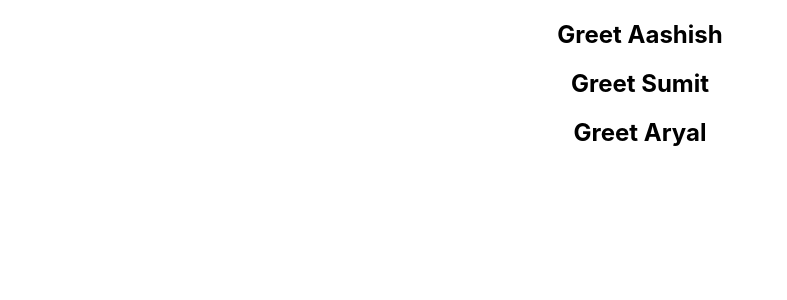
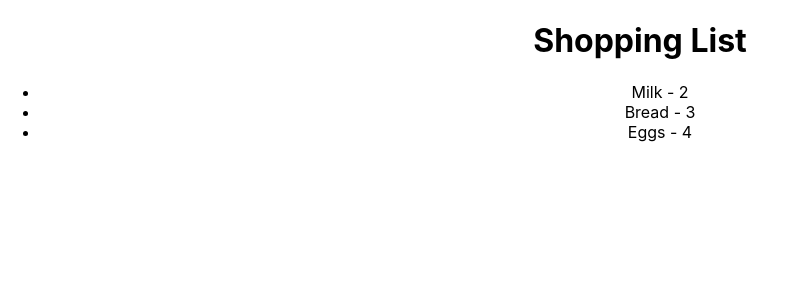
Before and after one commit to aashishpanthee/React-App-with-TypeScript-Beginner, a React (Create React App) app: page / in a window 1280 px wide. Shown: the top 300 px of the page, without its empty margins (0-787 px from the left). Built offline with nearby package versions, Linux system fonts and the light colour scheme.

Commit message:
Create ShoppingList component
Created ShoppingList.tsx component and added it to App.tsx
------Greeter component is comented out !!!!--------

```diff
--- a/src/App.tsx
+++ b/src/App.tsx
@@ -1,13 +1,20 @@
 import React from 'react';
 import './App.css';
-import Greeter from './components/Greeter';
+// import Greeter from './components/Greeter';
+import ShoppingList from './components/ShoppingList';
 
 function App() {
+  const list=[
+    {id:1,product:"Milk",quantity:2},
+    {id:2,product:"Bread",quantity:3},
+    {id:3,product:"Eggs",quantity:4},
+  ]
   return (
     <div className="App">
-      <Greeter person="Aashish"/>
+      {/* <Greeter person="Aashish"/>
       <Greeter person="Sumit"/>
-      <Greeter person="Aryal"/>
+      <Greeter person="Aryal"/> */}
+      <ShoppingList items={list}/>
     </div>
   );
 }
--- /dev/null
+++ b/src/components/ShoppingList.tsx
@@ -0,0 +1,25 @@
+import React from "react";
+
+interface Item{
+   readonly id:number,
+    product:string;
+    quantity:number
+}
+interface ShoppingListProps{
+    items:Item[];
+}
+const ShoppingList = ({items}:ShoppingListProps):JSX.Element => {
+  return <div>
+    <h1>Shopping List</h1>
+    <ul>
+      {items.map((item)=>(
+        <li key={item.id}>
+          {item.product} - {item.quantity}
+        </li>
+      )
+      )}
+    </ul>
+  </div>;
+};
+
+export default ShoppingList;
```
